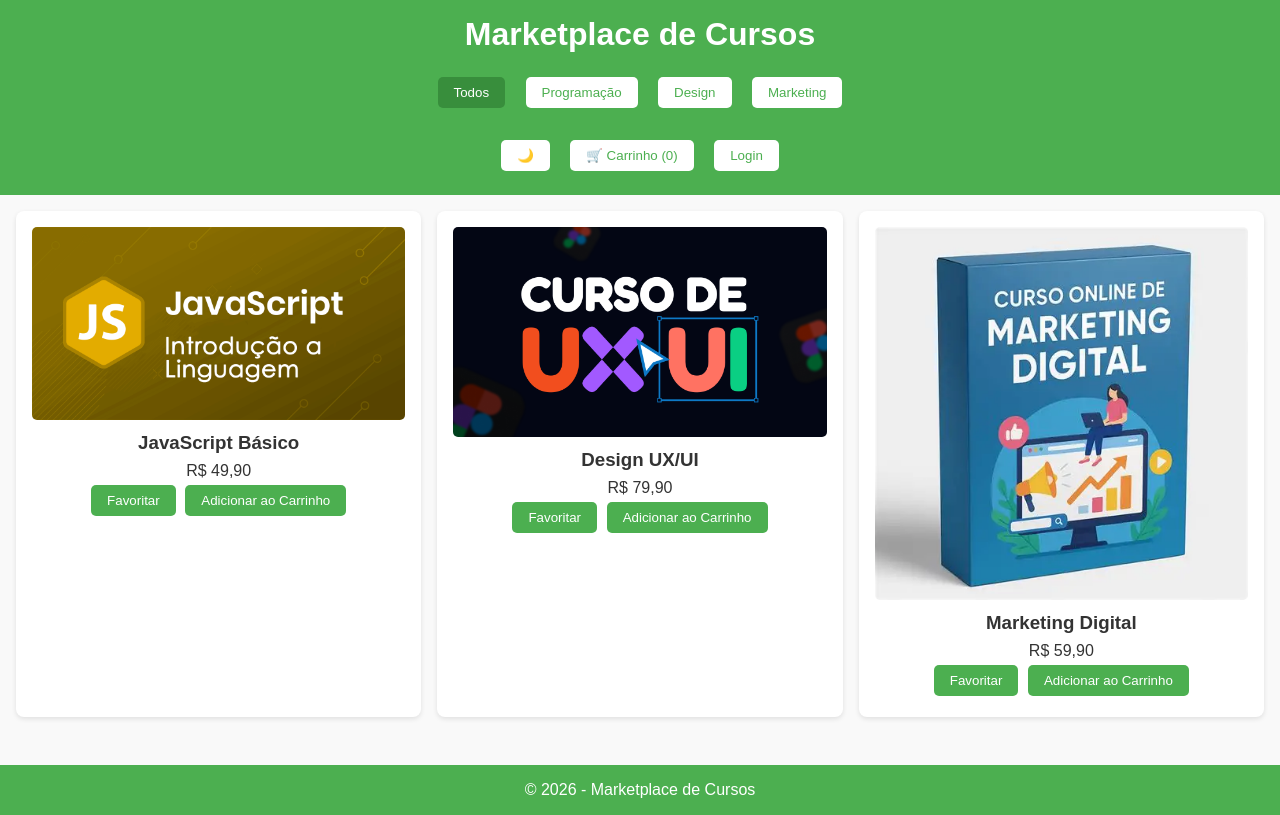
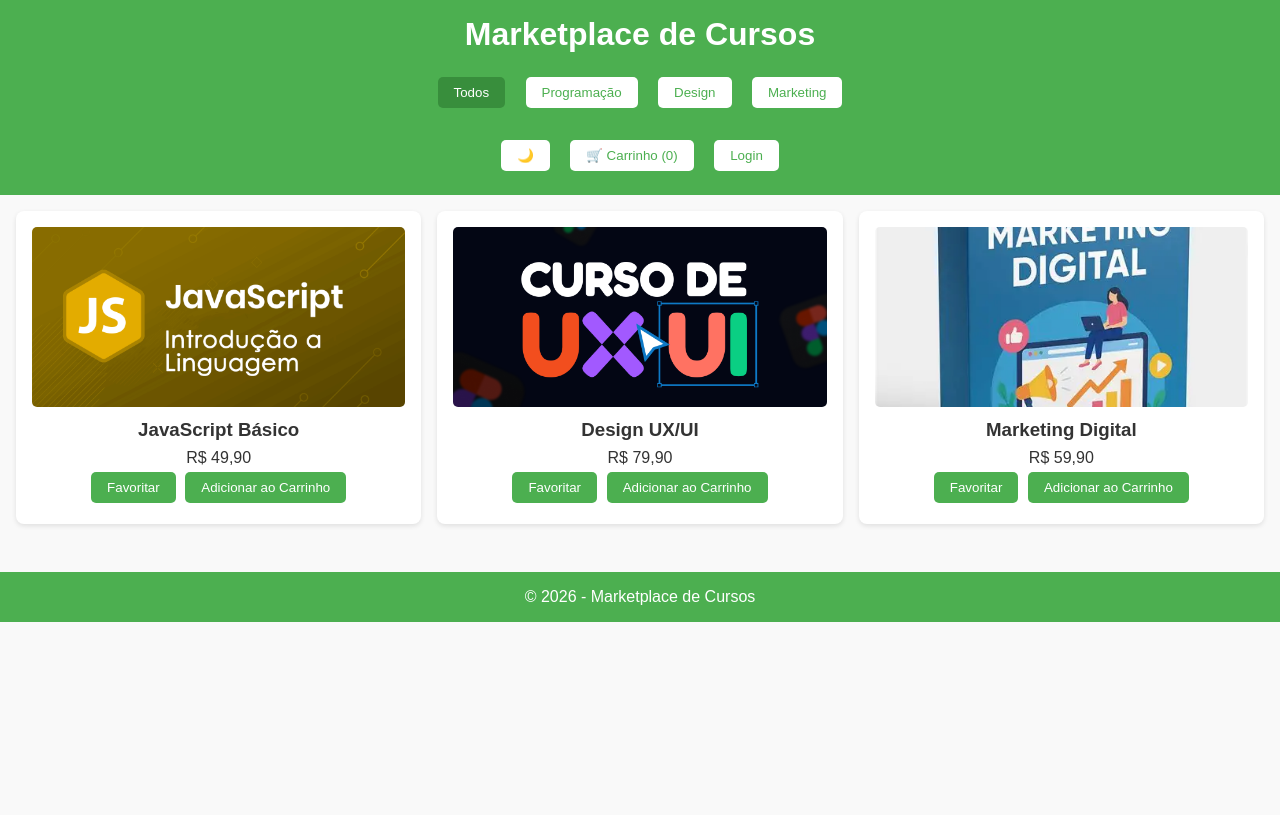
Before and after one commit to tiago-oliveira-ti/curso-marketplace-frontend, a plain HTML site: page index.html in a window 1280 px wide. Drawn offline with Linux system fonts and the light colour scheme.

Commit message:
fix(css): limita altura das imagens dos cards

```diff
--- a/css/style.css
+++ b/css/style.css
@@ -68,6 +68,8 @@ nav button.ativo {
 
 .curso-card img {
   width: 100%;
+  height: 180px;
+  object-fit: cover;
   border-radius: 5px;
 }
 
```
